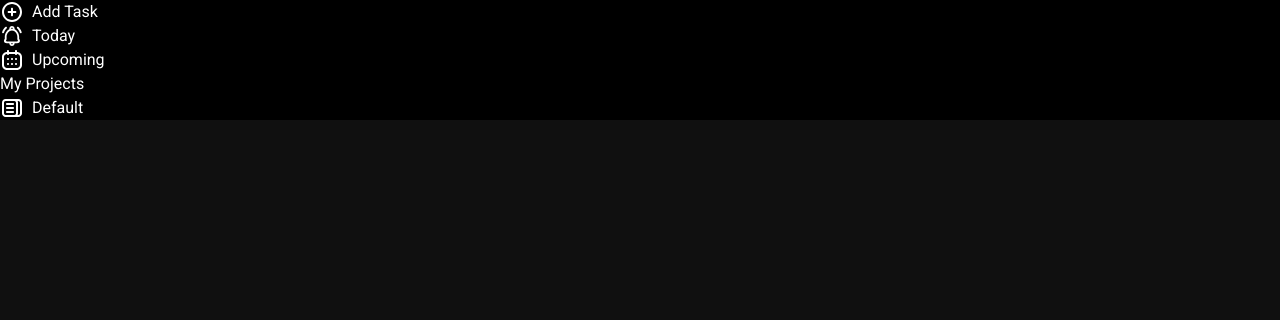
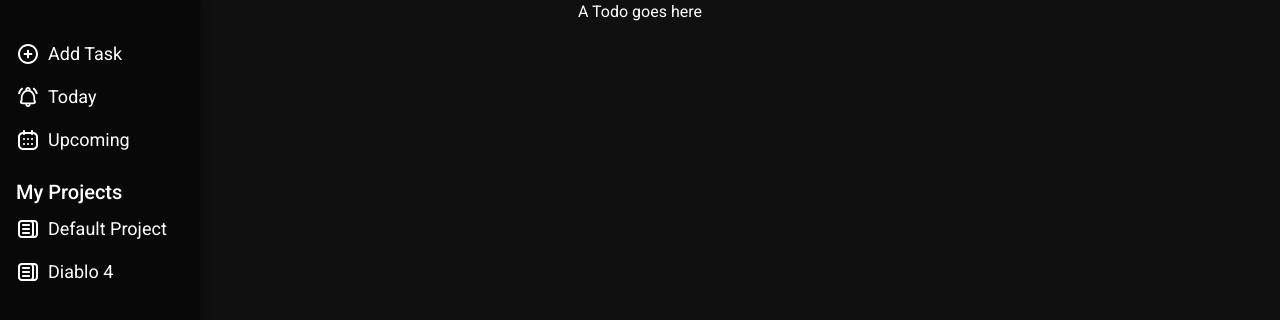
Before and after one commit to ImBoB99/todo-app, a website built with webpack: page src/template.html in a window 1280 px wide. Built offline with nearby package versions, Linux system fonts and the light colour scheme.

Commit message:
side nav finished

```diff
--- a/src/styles.css
+++ b/src/styles.css
@@ -28,15 +28,35 @@ h1, h2, h3, h4, h5, h6 {
   text-wrap: balance;
 }
 
+main {
+  display: flex;
+  justify-content: center;
+  position: relative;
+}
+
 .side-menu {
+  display: flex;
+  flex-direction: column;
+  gap: 1rem;
   min-width: 200px;
-  background-color: #000000;
+  height: 100vh;
+  position: absolute;
+  left: 0;
+  padding-top: 2rem;
+  padding-left: 8px;
+  background: rgba( 0, 0, 0, 0.5 );
+  box-shadow: 1px 0px 10px 0 rgba(0, 0, 0, 0.37);
+  backdrop-filter: blur( 8px );
+  -webkit-backdrop-filter: blur( 8px );
 }
 
 .menu-item {
   display: flex;
   flex-direction: row;
   gap: 8px;
+  padding: 8px;
+  align-items: center;
+  justify-content: flex-start;
 }
 
 .menu-icon {
@@ -44,3 +64,13 @@ h1, h2, h3, h4, h5, h6 {
   width: 24px;
   height: 24px;
 }
+
+.menu-text {
+  font-size: 18px;
+}
+
+.todo-groups-heading {
+  font-size: 20px;
+  font-weight: 500;
+  margin-left: 8px;
+}
--- a/src/template.html
+++ b/src/template.html
@@ -14,6 +14,7 @@
 
 <body>
 
+    <main>
         <div class="side-menu">
             <nav class="side-nav">
                 <div class="menu-item">
@@ -106,10 +107,37 @@
                             </g>
                         </svg>
                     </div>
-                <span class="menu-text">Default</span>
+                    <span class="menu-text">Default Project</span>
+                </div>
+                <div class="menu-item">
+                    <div class="menu-icon">
+                        <svg viewBox="0 0 24 24" fill="none" xmlns="http://www.w3.org/2000/svg">
+                            <g stroke-width="0"></g>
+                            <g stroke-linecap="round" stroke-linejoin="round"></g>
+                            <g>
+                                <path
+                                    d="M7 7C6.44772 7 6 7.44772 6 8C6 8.55228 6.44772 9 7 9H13C13.5523 9 14 8.55228 14 8C14 7.44772 13.5523 7 13 7H7Z"
+                                    fill="currentColor"></path>
+                                <path
+                                    d="M6 12C6 11.4477 6.44772 11 7 11H13C13.5523 11 14 11.4477 14 12C14 12.5523 13.5523 13 13 13H7C6.44772 13 6 12.5523 6 12Z"
+                                    fill="currentColor"></path>
+                                <path
+                                    d="M7 15C6.44772 15 6 15.4477 6 16C6 16.5523 6.44772 17 7 17H13C13.5523 17 14 16.5523 14 16C14 15.4477 13.5523 15 13 15H7Z"
+                                    fill="currentColor"></path>
+                                <path fill-rule="evenodd" clip-rule="evenodd"
+                                    d="M5.625 21H18.375C20.3918 21 22 19.3435 22 17.3333V6.66667C22 4.65653 20.3918 3 18.375 3H5.625C3.60818 3 2 4.65653 2 6.66667V17.3333C2 19.3435 3.60818 21 5.625 21ZM5.625 5C4.74233 5 4 5.73129 4 6.66667V17.3333C4 18.2687 4.74233 19 5.625 19H14.375C15.2577 19 16 18.2687 16 17.3333V6.66667C16 5.73129 15.2577 5 14.375 5H5.625ZM18.375 19H17.6042C17.8575 18.4987 18 17.9317 18 17.3333V6.66667C18 6.06833 17.8575 5.50132 17.6042 5H18.375C19.2577 5 20 5.73129 20 6.66667V17.3333C20 18.2687 19.2577 19 18.375 19Z"
+                                    fill="currentColor"></path>
+                            </g>
+                        </svg>
+                    </div>
+                    <span class="menu-text">Diablo 4</span>
                 </div>
             </div>
         </div>
+        <div class="content">
+            <p>A Todo goes here</p>
+        </div>
+    </main>
 
 </body>
 
```
Lines whose indentation alone changed are shown as unchanged.
